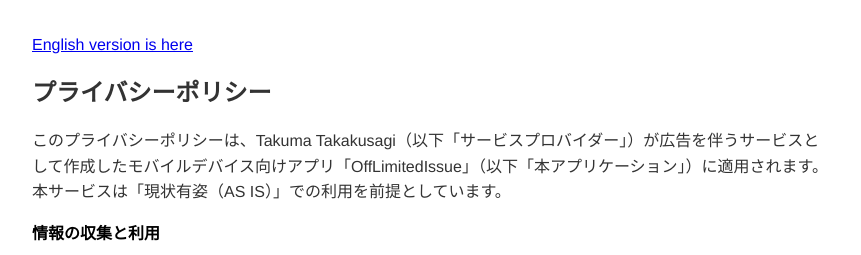
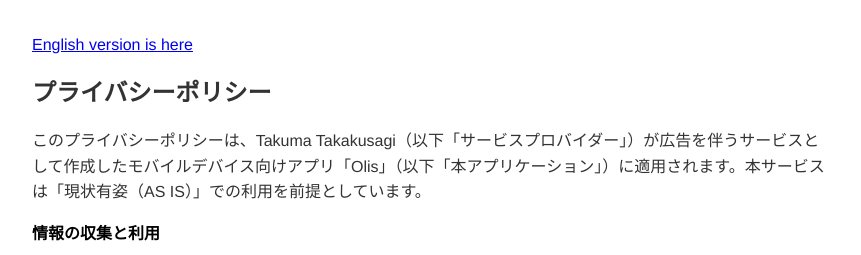
Before and after one commit to taku-enginner/apps, a plain HTML site: page olis/privacy-jp.html in a window 1280 px wide. Shown: the top 255 px of the page, without its empty margins (208-1069 px from the left). Drawn offline with Linux system fonts and the light colour scheme.

Commit message:
アプリ名変更

```diff
--- a/olis/privacy-jp.html
+++ b/olis/privacy-jp.html
@@ -3,7 +3,7 @@
 <head>
     <meta charset='utf-8'>
     <meta name='viewport' content='width=device-width, initial-scale=1'>
-    <title>プライバシーポリシー - OffLimitedIssue</title>
+    <title>プライバシーポリシー - Olis</title>
     <style>
         body { font-family: 'Helvetica Neue', Helvetica, Arial, sans-serif; padding: 1em; line-height: 1.6; color: #333; max-width: 800px; margin: auto; }
         strong { color: #000; }
@@ -14,7 +14,7 @@
 <body>
     <p><a href="index.html">English version is here</a></p>
     <h1>プライバシーポリシー</h1>
-    <p>このプライバシーポリシーは、Takuma Takakusagi（以下「サービスプロバイダー」）が広告を伴うサービスとして作成したモバイルデバイス向けアプリ「OffLimitedIssue」（以下「本アプリケーション」）に適用されます。本サービスは「現状有姿（AS IS）」での利用を前提としています。</p>
+    <p>このプライバシーポリシーは、Takuma Takakusagi（以下「サービスプロバイダー」）が広告を伴うサービスとして作成したモバイルデバイス向けアプリ「Olis」（以下「本アプリケーション」）に適用されます。本サービスは「現状有姿（AS IS）」での利用を前提としています。</p>
 
     <strong>情報の収集と利用</strong>
     <p>本アプリケーションは、ダウンロードおよび使用時に情報を収集します。これには以下の情報が含まれる場合があります：</p>
```
Also changed, not shown: olis/index.html (+1 -1 lines).
